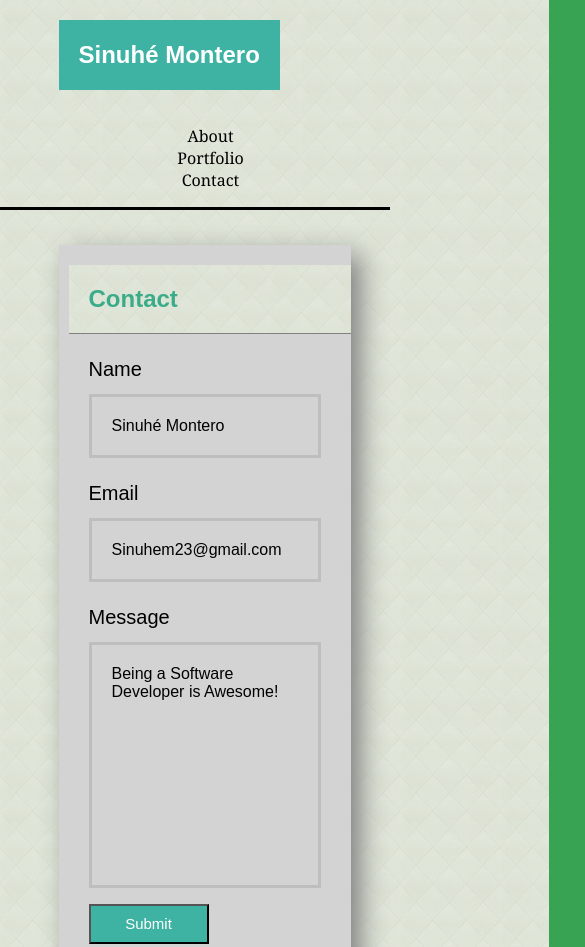
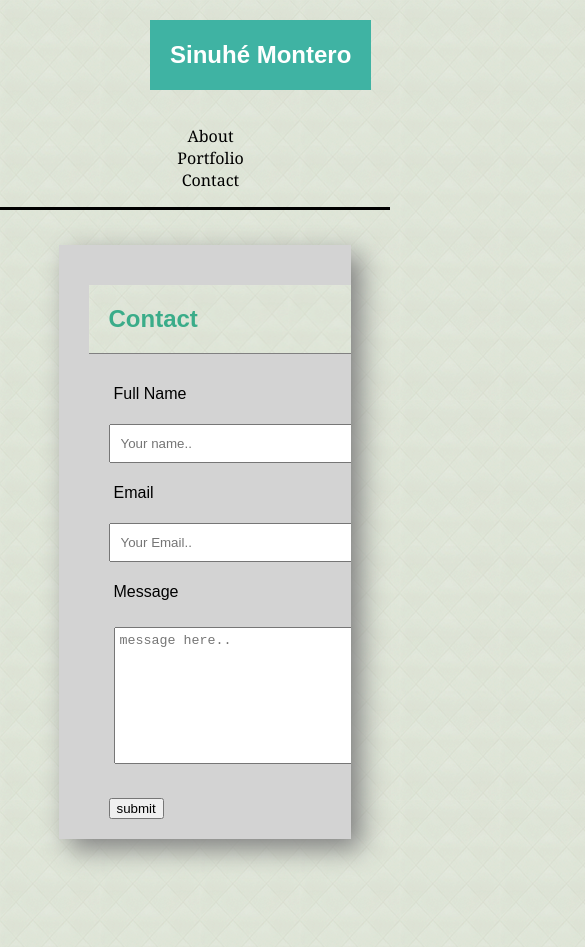
Before and after one commit to Sinuhem23/Responsive-Portfolio, a plain HTML site: page contact.html in a window 390 px wide. Shown: the top 947 px of the page, 585 px wide, since content can reach past the window. Drawn offline with Linux system fonts and the light colour scheme; files whose address does not match are found by name.

Commit message:
responsive-portfolio

```diff
--- a/assets/css/style.css
+++ b/assets/css/style.css
@@ -9,13 +9,13 @@ h2 {
 
     width: 100%;
     display: inline-block;
-    margin: auto;
+
     border-bottom: solid black;
 
 }
 
 #name {
-    display: block;
+
     float: left;
     margin-left: 15%;
 
@@ -69,7 +69,7 @@ li a:hover {
     width: 190px;
     height: 180px;
     border: 1px solid #ddd;
-    border-radius: 4px;
+
     padding: 20px;
 
     margin-top: -10px;
@@ -81,38 +81,41 @@ li a:hover {
   }
 
 .main {
-    margin-left: 05px;
+    margin-left: 20px;
     width:auto;
     display: inline-block;
     margin-right: 20px;
 }
 
 .main2 {
-    margin-left: 05px;
-    width:auto;
+
+    margin-left: 20px;
+    width: 450px;
     display: inline-block;
     margin-right: 20px;
 }
 
 .main3 {
+    margin-left: 20px;
     margin-right: 20px;
-
-    width: auto;
+    width: 430px;
     display: inline-block;
 
 }
 .main4 {
-    margin-bottom: 50px;
+
+   margin-left: 20px;
    margin-right: 20px;
 
-    width: auto;
+    width: 470px;
     display: inline-block;
 }
 .main5 {
 
-    width: auto;
+    width: 700px;
     display: inline-block;
     margin-left: 20px;
+    margin-right: 20px;
 
 }
 
@@ -121,18 +124,21 @@ li a:hover {
 .last {
 
     margin-left: 20px;
+    margin-right: 20px;
     display: inline-block;
 }
 
 .last2 {
-    margin-top: 50px;
+
     margin-left: 20px;
+    margin-right: 20px;
 
     display: inline-block;
 }
 
 .last3 {
     margin-left: 20px;
+    margin-right: 20px;
 
     display: inline-block;
 }
@@ -144,6 +150,7 @@ body {
     font-family: Georgia, 'Times New Roman', Times, serif;
     background-color: lightgrey;
     background-image: url("beige-tiles.png");
+
 }
 
 .main-body {
@@ -244,50 +251,35 @@ footer {
 
   }
 
-  .boxed {
-    font-family: Arial, Helvetica, sans-serif;
-    display: block;
-
+  #form-container {
+      margin-left: 30px;
   }
 
-  .Cname {
-    font-size: 20px;
-    font-family: Arial, Helvetica, sans-serif;
-    margin-left: 30px;
-    line-height: 10px;
-    padding-top: 10px;
-
-
-  }
-
-  .SM {
-     border-color: rgb(190, 190, 190);
-     border-style: solid;
-     padding:20px;
-     margin-right: 30px;
-     margin-left: 30px;
-
-  }
-
-  .fill-in {
-    border-color: rgb(190, 190, 190);
-      border-style: solid;
-      padding: 20px;
-      margin-right: 30px;
-      margin-left: 30px;
-      height: 200px
+.main-form {
+    width: 800px;
+    height: 30px;
+    padding: 10px;
+    margin-top: 0;
+    margin-left: 15px;
+    box-sizing: border-box;
+    display:inline-block;
+}
+.name-form {
+    margin-bottom: 10px;
+    padding: 5px;
+    margin-left: 15px;
+    margin-top: 15px;
 
 }
+#message-box {
+    max-height: 300px;
+    min-height: 100px;
+    max-width: 790px;
+    min-width: 790px;
+    padding: 5px;
+    margin-left: 5px;
+}
 
-#submit {
-    margin-left: 30px;
-    font-size: 15px;
-    font-family: Arial, Helvetica, sans-serif;
-    height: 40px;
-    width: 120px;
-    background-color: rgb(63, 179, 163);
-    color: white;
-}
 
 .social ul {
     display: inline;
@@ -306,21 +298,99 @@ footer {
 
 @media screen and (max-width: 980px) {
     body {
+        margin: auto;
+        width: auto;
         background-color: rgb(215, 240, 250)
     }
     footer {
         text-align: center;
     }
+    .social {
+
+        max-width: 650px;
+        min-width: 400px;
+        height: auto;
+        margin: auto;
+    }
+
+
+    .main-form {
+        max-width: 650px;
+        min-width: 400px;
+        height: auto;
+        margin: auto;
+      }
+      .name-form {
+          width: auto;
+          height: auto;
+          margin: auto;
+
+      }
+      #message-box {
+        max-width: 750px;
+        min-width: 630px;
+          height: auto;
+          margin: auto;
+      }
+
 }
 
 @media screen and (max-width: 768px) {
     body {
+
+
+
 
         background-color: rgb(126, 91, 182)
     }
     .main-nav {
         margin-left: 160px;
     }
+
+
+  #form-container {
+    margin-left: 30px;
+
+}
+
+.main-form {
+    max-width: 300px;
+    min-width:200px;
+  height: auto;
+  margin: auto;
+}
+.name-form {
+    max-width: 600px;
+    min-width: 500px;
+    height: auto;
+    margin: auto;
+
+}
+#message-box {
+    max-width: 700px;
+    min-width: 600px;
+    height: auto;
+    margin: auto;
+}
+#submit {
+    width: auto;
+    height: auto;
+    margin: auto;
+}
+.main2  {
+    width: 450px;
+}
+
+.main3 {
+    width: 430px;
+}
+
+.main4 {
+
+    width: 470px;
+}
+
+
 
 
 
@@ -330,14 +400,92 @@ footer {
 @media screen and (max-width: 640px) {
     header {
         position: static;
-    }
-    body {
-
-        background-color: rgb(56, 163, 83)
 
     }
+
+
+
+    .main-body {
+        padding:20px;
+        margin-bottom: 250px;
+        width: auto;
+
+    }
+
     .main-nav {
         margin-left: 160px;
     }
+    .pic {
+        width: 300px;
+
+        margin: 0 auto;
+
+    }
+    .about-me {
+        width: 100%;
+
+    }
+    #name {
+
+
+        margin-left: 150px;
+
+    }
+
+    .social {
+        padding-right: 500px;
+
+    }
+    #form-container {
+        margin-left: 30px;
+        width: auto;
+    }
+
+    .main-form {
+        max-width: 300px;
+        min-width:280px;
+      height: auto;
+      margin: auto;
+    }
+    .name-form {
+
+        width: auto;
+        height: auto;
+
+       margin-right: auto;
+
+    }
+    #message-box {
+        max-width: 310px;
+        min-width: 280px;
+        padding-bottom:30px;
+        height: auto;
+
+    }
+    #submit {
+        width: auto;
+        height: auto;
+        margin-left: 40px;
+    }
+
+    .main2  {
+        width: 300px;
+        padding-right: 10px;
+    }
+
+    .main3 {
+        width: 330px;
+        padding-right: 10px;
+    }
+
+    .main4 {
+    padding-right: 10px;
+        width: 340px;
+    }
+
+    .main5 {
+        padding-right: 10px;
+        width: 330px;
+    }
 
 }
--- a/contact.html
+++ b/contact.html
@@ -1,5 +1,6 @@
 <!DOCTYPE html>
 <html>
+
 <head>
     <meta charset="UTF-8">
     <!-- <link rel="stylesheet" type="text/css" href="./assets/css/reset.css"> -->
@@ -9,7 +10,11 @@
         Basic-Portfolio
     </title>
 </head>
+
 <body>
+
+    <div class="All">
+
         <section class="heading">
             <h1 id="name">Sinuhé Montero</h1>
             <ul class="main-nav">
@@ -19,31 +24,42 @@
             </ul>
         </section>
 
-    <div class="clearfix">
+
         <div class="main-body">
             <h2 class="about-me"> Contact </h2>
 
-<div class="boxed">
-
-    <p class="Cname">Name</p>
-
-        <p class="SM"> Sinuhé Montero</p>
-
-<p class="Cname">Email</p>
-
-        <p class="SM">Sinuhem23@gmail.com</p>
-
-<p class="Cname">Message</p>
-
-<p class="fill-in">Being a Software Developer is Awesome!</p>
-
-<button id="submit">Submit</button>
-
-
+            <form id="form-container">
+                <div class="name-form">
+                    <label for="fullname">
+                        <p>Full Name</p>
+                    </label>
+                </div>
+                <div>
+                    <input type="text" placeholder="Your name.." class="main-form">
+                </div>
+                <div class="name-form">
+                    <label for="email">
+                        <p>Email</p>
+                    </label>
+                </div>
+                <div>
+                    <input type="email" placeholder="Your Email.." class="main-form">
+                </div>
+                <div class="name-form">
+                    <label for="message">
+                        <p>Message</p>
+                    </label>
+                </div>
+                <div id="message-box">
+                    <textarea id="message-box" placeholder="message here.."></textarea>
+                </div>
+                <div>
+                    <input type="submit" value="submit" id="sendbtn">
+                </div>
+            </form>
+        </div>
     </div>
 
-</div>
-</div>
     <footer>
         <div class="social">
             <ul>
@@ -57,4 +73,5 @@
         </div>
     </footer>
 </body>
+
 </html>
```
Also changed, not shown: index.html (+7 -3 lines). Lines whose indentation alone changed are shown as unchanged.
